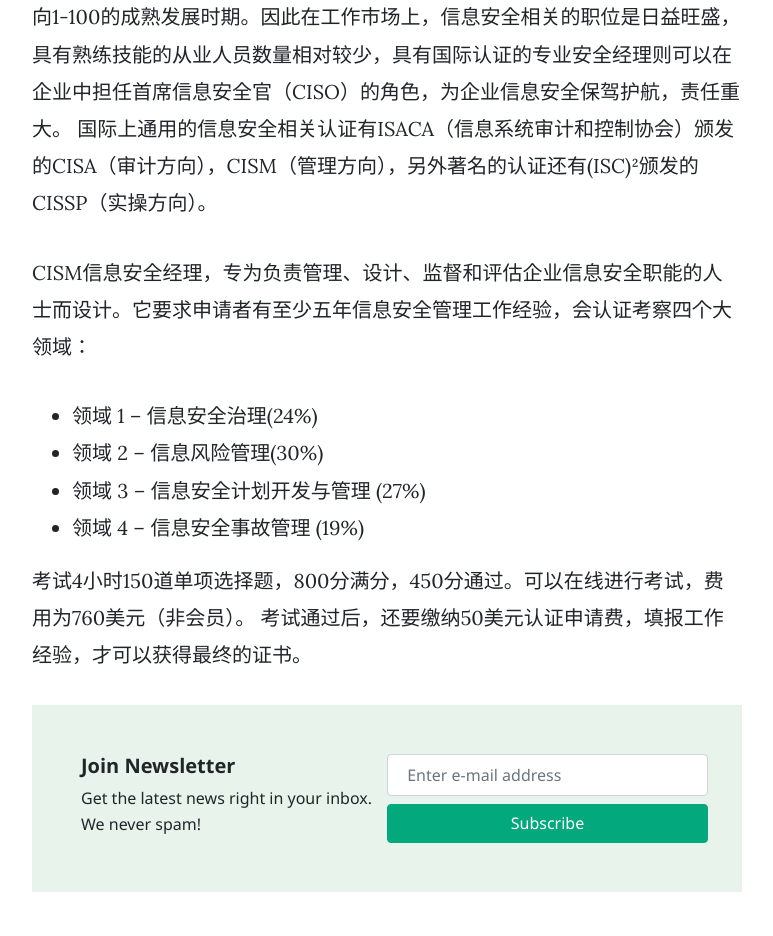
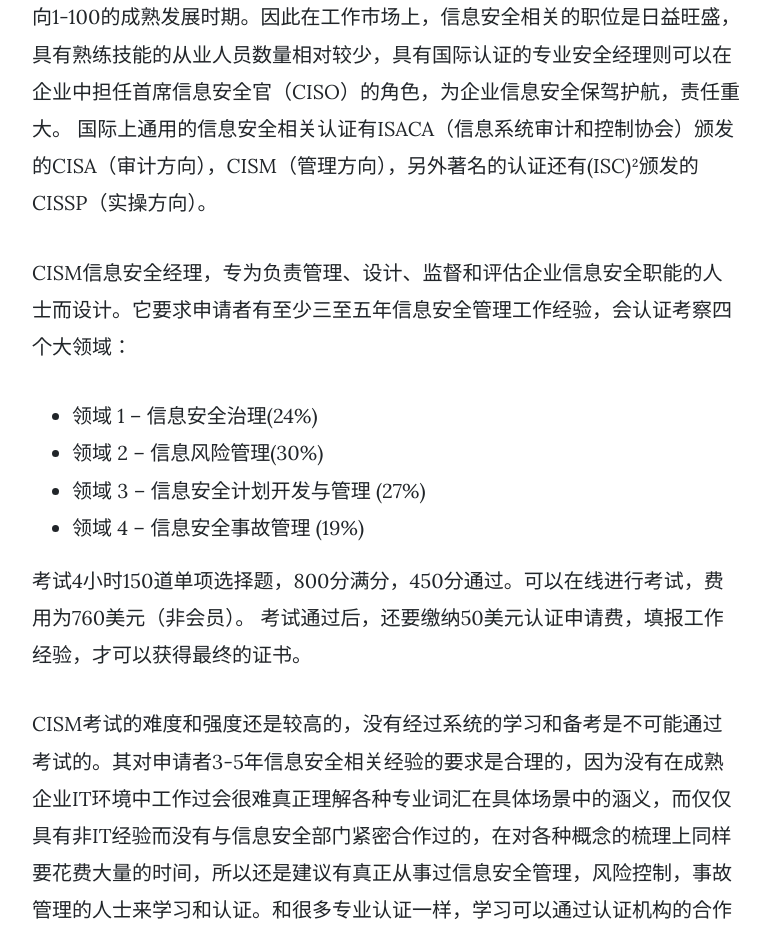
Before and after one commit to billrain/mainframe2cloud.github.io, a Jekyll site: the page built from _posts/2021-07-15-How-to-get-CISM.markdown, in a window 1280 px wide and 1400 px high, scrolled down 714 px. Shown: the top 936 px of the window, without its empty margins (68-841 px from the left). Built offline with Jekyll 4.4.1, drawn with Linux system fonts in a browser that asks for light colours; nearby versions of some CDN libraries; comment, search, counter and statistics services are not loaded; some of the changed text lies outside the part shown.

Commit message:
Update 2021-07-15-How-to-get-CISM.markdown

```diff
--- a/_posts/2021-07-15-How-to-get-CISM.markdown
+++ b/_posts/2021-07-15-How-to-get-CISM.markdown
@@ -8,7 +8,7 @@
 随着互联网的普及，企业系统与外部网络的交互访问激增。信息系统本身的复杂性对信息安全构建造成巨大的挑战。近年来，随着网络攻击愈发猖獗和种类纷繁的系统漏洞，各企业安全事故频发，从业人士和企业领导对信息安全的重视与日俱增，很多企业和政府都纷纷成立专职的信息安全部门和反网络攻击部队。信息安全（Cybersecurity）作为同大数据，物联网，人工智能一波兴起的信息科技概念，已经完成了其从0-1的奠基阶段，走向1-100的成熟发展时期。因此在工作市场上，信息安全相关的职位是日益旺盛，具有熟练技能的从业人员数量相对较少，具有国际认证的专业安全经理则可以在企业中担任首席信息安全官（CISO）的角色，为企业信息安全保驾护航，责任重大。
 国际上通用的信息安全相关认证有ISACA（信息系统审计和控制协会）颁发的CISA（审计方向），CISM（管理方向），另外著名的认证还有(ISC)²颁发的CISSP（实操方向）。
 
-CISM信息安全经理，专为负责管理、设计、监督和评估企业信息安全职能的人士而设计。它要求申请者有至少五年信息安全管理工作经验，会认证考察四个大领域：
+CISM信息安全经理，专为负责管理、设计、监督和评估企业信息安全职能的人士而设计。它要求申请者有至少三至五年信息安全管理工作经验，会认证考察四个大领域：
 * 领域 1 – 信息安全治理(24%)
 * 领域 2 – 信息风险管理(30%)
 * 领域 3 – 信息安全计划开发与管理 (27%)
@@ -16,3 +16,7 @@
 
 考试4小时150道单项选择题，800分满分，450分通过。可以在线进行考试，费用为760美元（非会员）。
 考试通过后，还要缴纳50美元认证申请费，填报工作经验，才可以获得最终的证书。
+
+CISM考试的难度和强度还是较高的，没有经过系统的学习和备考是不可能通过考试的。其对申请者3-5年信息安全相关经验的要求是合理的，因为没有在成熟企业IT环境中工作过会很难真正理解各种专业词汇在具体场景中的涵义，而仅仅具有非IT经验而没有与信息安全部门紧密合作过的，在对各种概念的梳理上同样要花费大量的时间，所以还是建议有真正从事过信息安全管理，风险控制，事故管理的人士来学习和认证。和很多专业认证一样，学习可以通过认证机构的合作培训机构脱产上课或者自己灵活线上自学来进行。各地区机构的师资水平不一，所以上脱产班的学习效果不见得是最佳，但其优势在于保证了整块不受干扰的学习时间（一般是4-5天）。老师上课只会带着把官方教材讲解一遍，做一些相关的练习并解答，师傅带进门修行还靠个人，靠上课的内容通过考试是完全没有希望的。官方合作培训的最大优势是提供长达一年的在线题库
+
+<p><iframe style="width:100%;" height="315" src="https://www.isaca.org/-/media/images/isacadp-test-catalog/products/large/lg-xmxcm1512m.png?la=en&hash=138CBD2A5D6DDFCCA8A2ABE8C526569D81C8CC34" frameborder="0" allowfullscreen></iframe></p>
```
